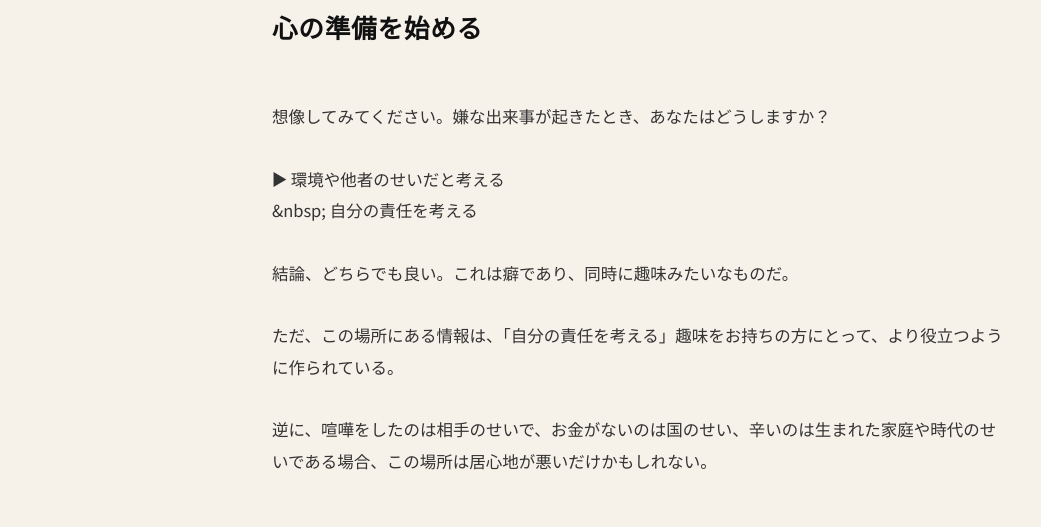
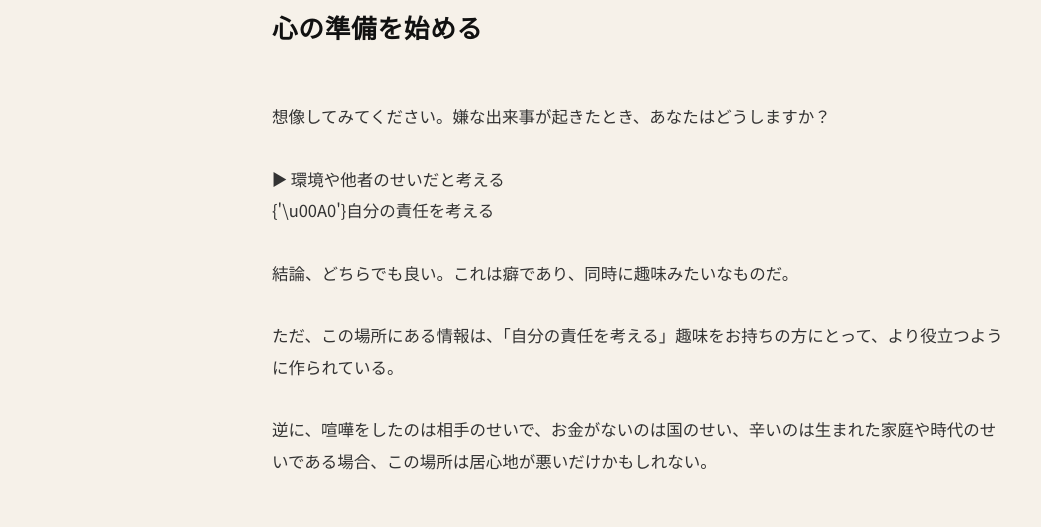
Before and after one commit to hiracoh/watashihertz, a Next.js app: page /guide/second in a window 1280 px wide. Shown: the part 154-681 px from the top of the page, without its empty margins (0-1041 px from the left). Built offline with nearby package versions, Linux system fonts and the light colour scheme; a web font is replaced by a local one.

Commit message:
Update page.js

```diff
--- a/app/guide/second/page.js
+++ b/app/guide/second/page.js
@@ -19,7 +19,7 @@ export default function GuideSecond() {
         想像してみてください。嫌な出来事が起きたとき、あなたはどうしますか？
 
         ▶︎ 環境や他者のせいだと考える
-          &nbsp; 自分の責任を考える
+          {'\\u00A0'}自分の責任を考える
 
         結論、どちらでも良い。これは癖であり、同時に趣味みたいなものだ。
 
```
